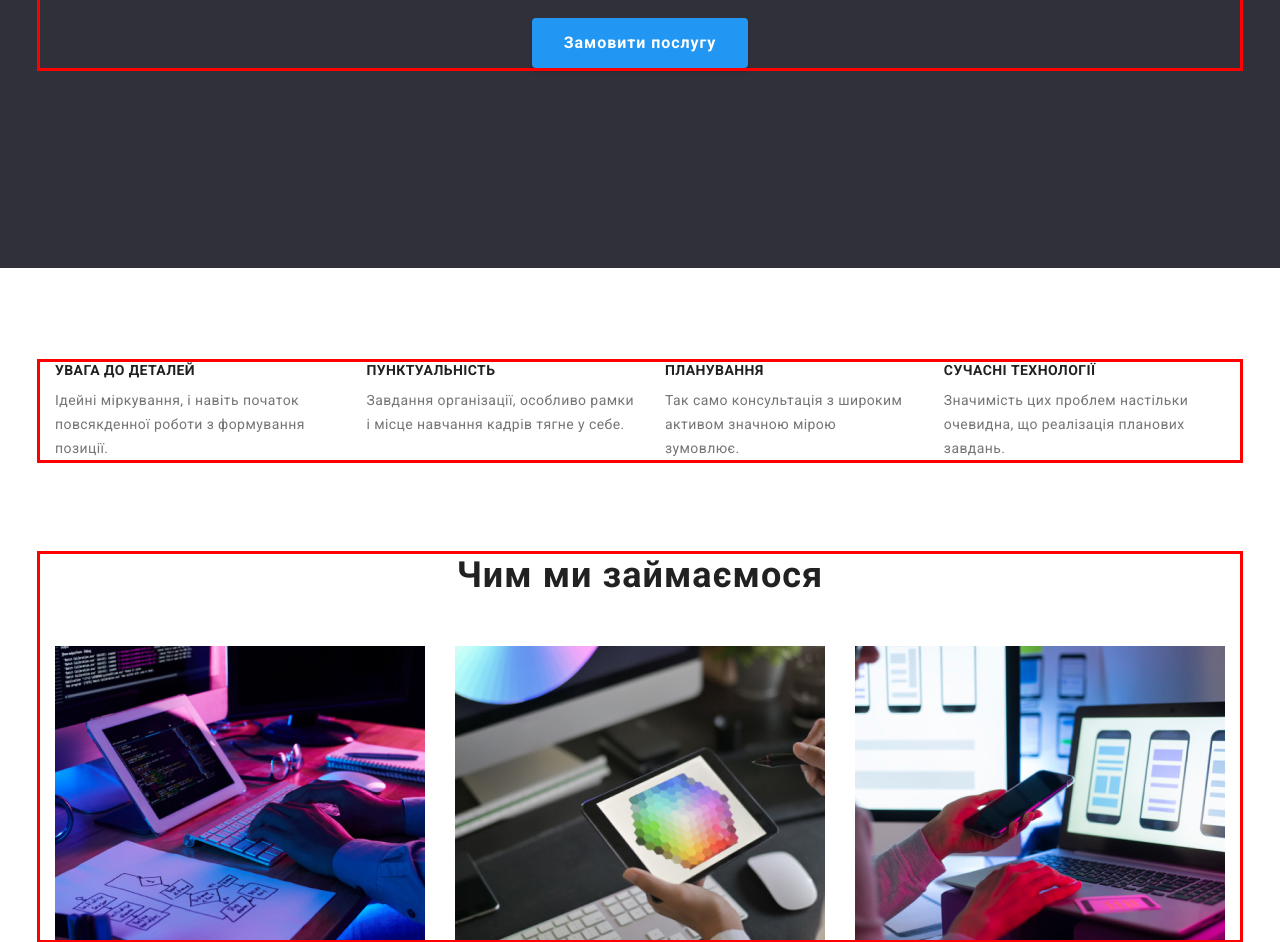
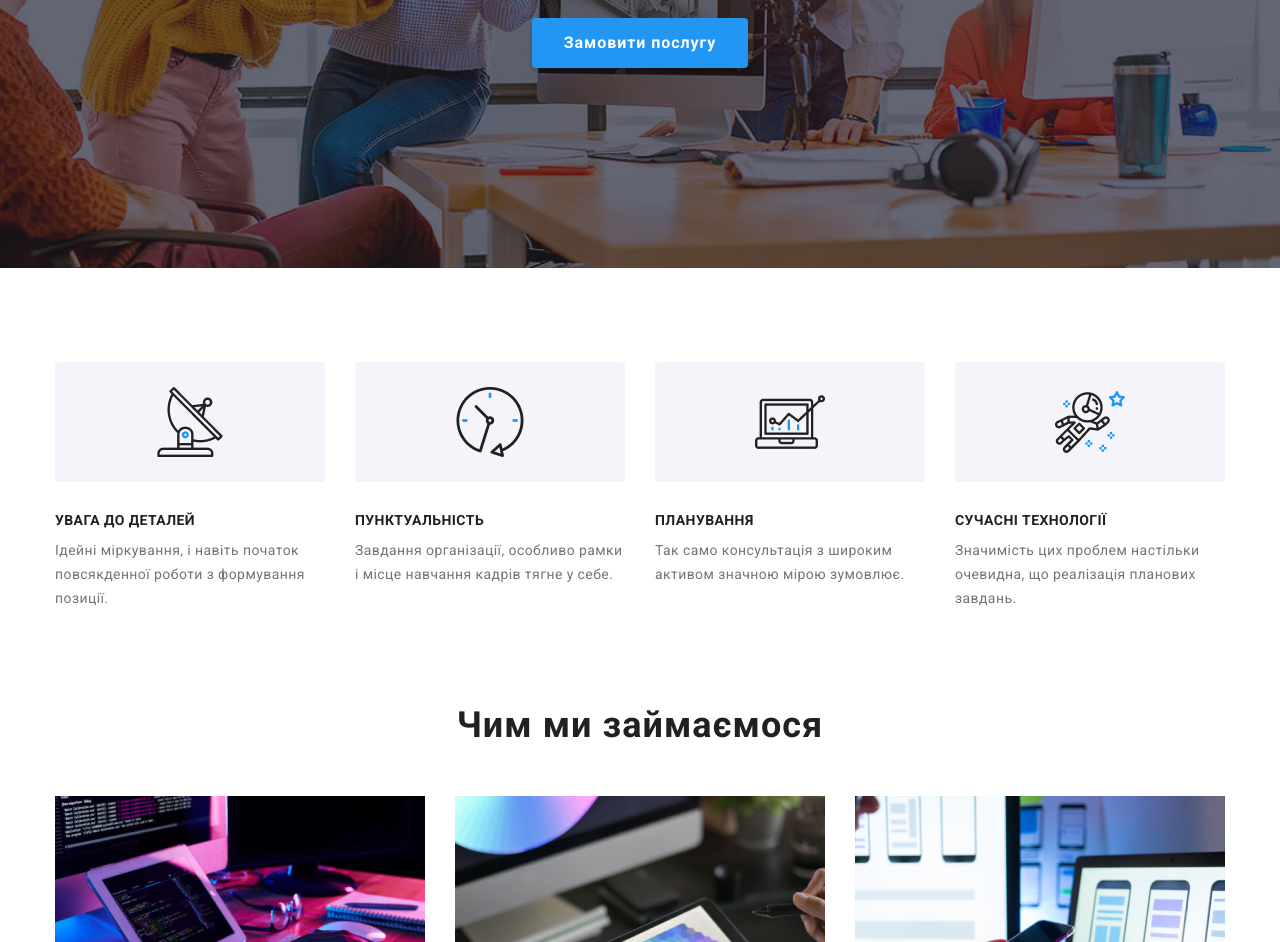
Before and after one commit to Denys1243/web-studio, a plain HTML site: page index.html in a window 1280 px wide. Shown: the part 411-1353 px from the top of the page. Drawn offline with nearby package versions, Linux system fonts and the light colour scheme.

Commit message:
Add files via upload

```diff
--- a/css/style.css
+++ b/css/style.css
@@ -4,7 +4,6 @@
     padding-left: 15px;
     padding-right: 15px;
 max-width:1200px;
-outline: solid red;
 }
 
 .header {
@@ -104,7 +103,7 @@ padding-bottom: 94px;
 .content-list {
 flex-wrap: wrap;
 display: flex;
-gap: 25px;
+gap: 30px;
 justify-content: center;
 }
 
@@ -112,6 +111,7 @@ justify-content: center;
     padding-bottom: 20px;
     border: 1px solid #EEE;
 background: #FFF;
+width: calc((100% - (30px * 2)) / 3);
 }
 
 .content-title {
@@ -121,6 +121,8 @@ background: #FFF;
     background-color: #2F303A;
     padding-top: 200px;
     padding-bottom: 200px;
+    background-image: linear-gradient(rgba(47, 48, 58, 0.4),rgba(47, 48, 58, 0.4)),url(../images/bussines.png);
+    background-position: center;
 }
 
 .business-title {
@@ -191,6 +193,31 @@ margin-bottom: 10px;
     font-weight: 400;
     line-height: 24px; /* 171.429% */
     letter-spacing: 0.42px;
+}
+
+.description-item::before {
+content: "";
+display: block;
+width: 270px;
+height: 120px;
+border-radius: 4px;
+background: #f5f4fa;
+background-image: url(../images/antena.png);
+background-repeat: no-repeat;
+background-position:center;
+margin-bottom: 30px;
+}
+
+.description-item:nth-child(2)::before {
+    background-image: url(../images/clock.png);
+}
+
+.description-item:nth-child(3)::before {
+    background-image: url(../images/diagram.png);
+}
+
+.description-item:nth-child(4)::before {
+    background-image: url(../images/astronaut.png);
 }
 
 .work {
```
Also changed, not shown: images/antena.png (added), images/astronaut.png (added), images/bussines.png (added), images/clock.png (added), images/diagram.png (added).
